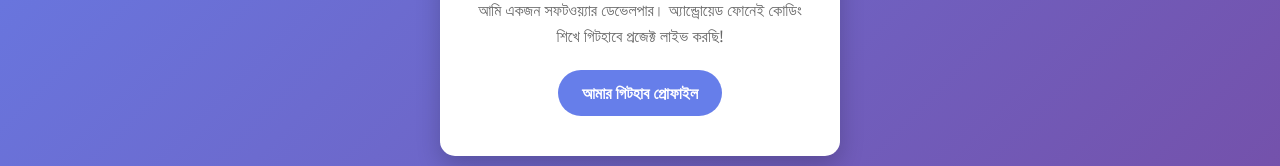
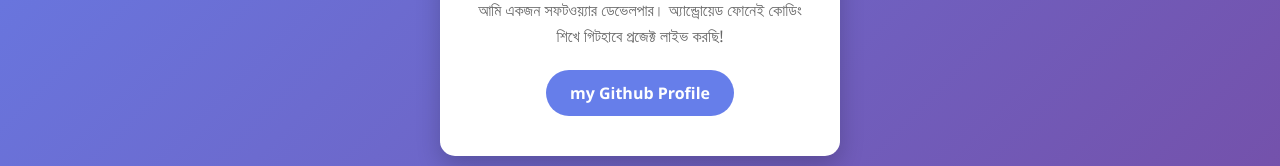
Before and after one commit to Devasis0055/My-First-Project-, a plain HTML site: page index.html in a window 1280 px wide. Shown: the part 366-532 px from the top of the page. Drawn offline with Linux system fonts and the light colour scheme.

Commit message:
Update index.html

```diff
--- a/index.html
+++ b/index.html
@@ -57,7 +57,7 @@
     <div class="card">
         <h1>হ্যালো, আমি দেবাসিস! 👋</h1>
         <p>আমি একজন সফটওয়্যার ডেভেলপার। অ্যান্ড্রোয়েড ফোনেই কোডিং শিখে গিটহাবে প্রজেক্ট লাইভ করছি!</p>
-        <a href="https://github.com/Devasis0055" class="btn">আমার গিটহাব প্রোফাইল</a>
+        <a href="https://github.com/Devasis0055" class="btn">my Github Profile </a>
     </div>
 </body>
 </html>
```
